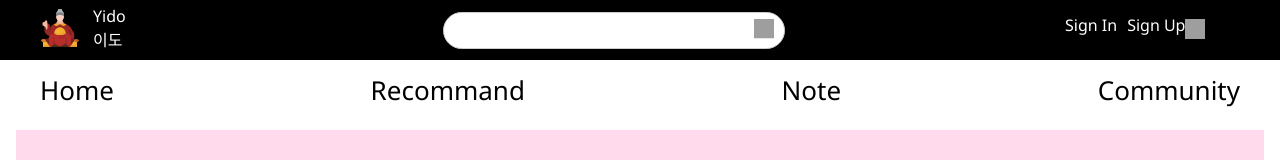
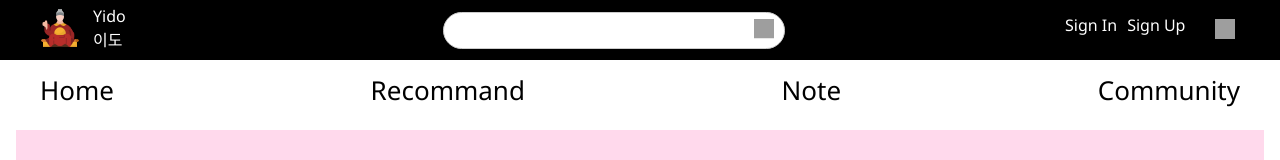
Before and after one commit to minu0897/capstone-yido, a React (Create React App) app: page / in a window 1280 px wide. Shown: the top 160 px of the page. Built offline with nearby package versions, Linux system fonts and the light colour scheme; grey boxes are pictures that could not be loaded.

Commit message:
community 수정

```diff
--- a/src/components/common/header/Header.jsx
+++ b/src/components/common/header/Header.jsx
@@ -67,7 +67,7 @@ const Header = () => {
           </div>
         )}
 
-        <div style={{ marginRight:"0px", marginTop:'13px'}}>
+        <div style={{ marginLeft:"30px", marginTop:'13px'}}>
           <Link to={'/RegisterVideo'} style={{}}>
             <img src="https://us.123rf.com/450wm/get4net/get4net1711/get4net171100432/89002328-%EC%A2%85-%EC%95%84%EC%9D%B4%EC%BD%98.jpg" width="20px" height="20px"/>
           </Link>
```
